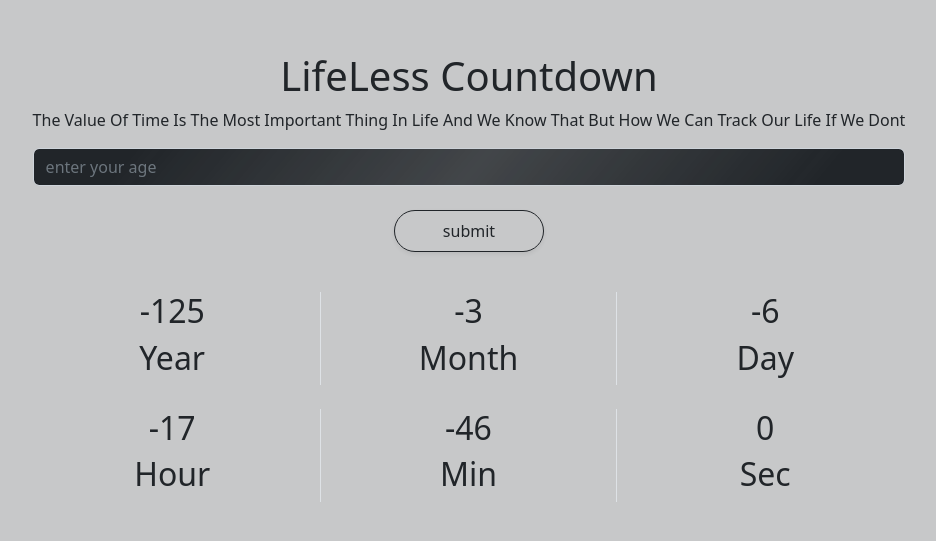
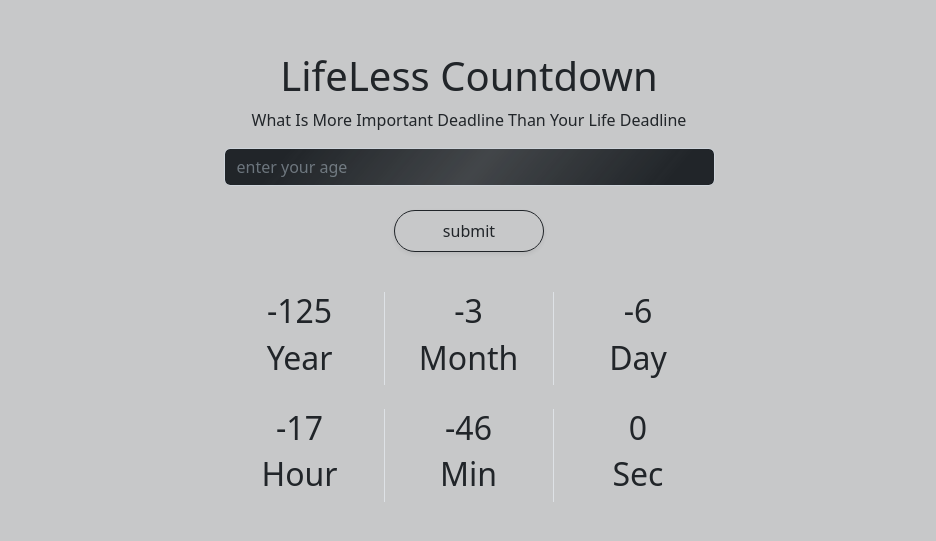
Before and after one commit to darkMagicCode/lifeLess-Project, a plain HTML site: page index.html in a window 1280 px wide. Shown: the part 155-696 px from the top of the page, without its empty margins (171-1107 px from the left). Drawn offline with nearby package versions, Linux system fonts and the light colour scheme.

Commit message:
Update index.html

```diff
--- a/index.html
+++ b/index.html
@@ -21,8 +21,7 @@
         <div>
           <h1 class="text-capitalize">LifeLess countdown</h1>
           <p class="text-capitalize" lead>
-            the value of time is the most important thing in life and we know
-            that but how we can track our life if we dont
+            what is more important deadline than your life deadline
           </p>
           <input
             type="text"
```
